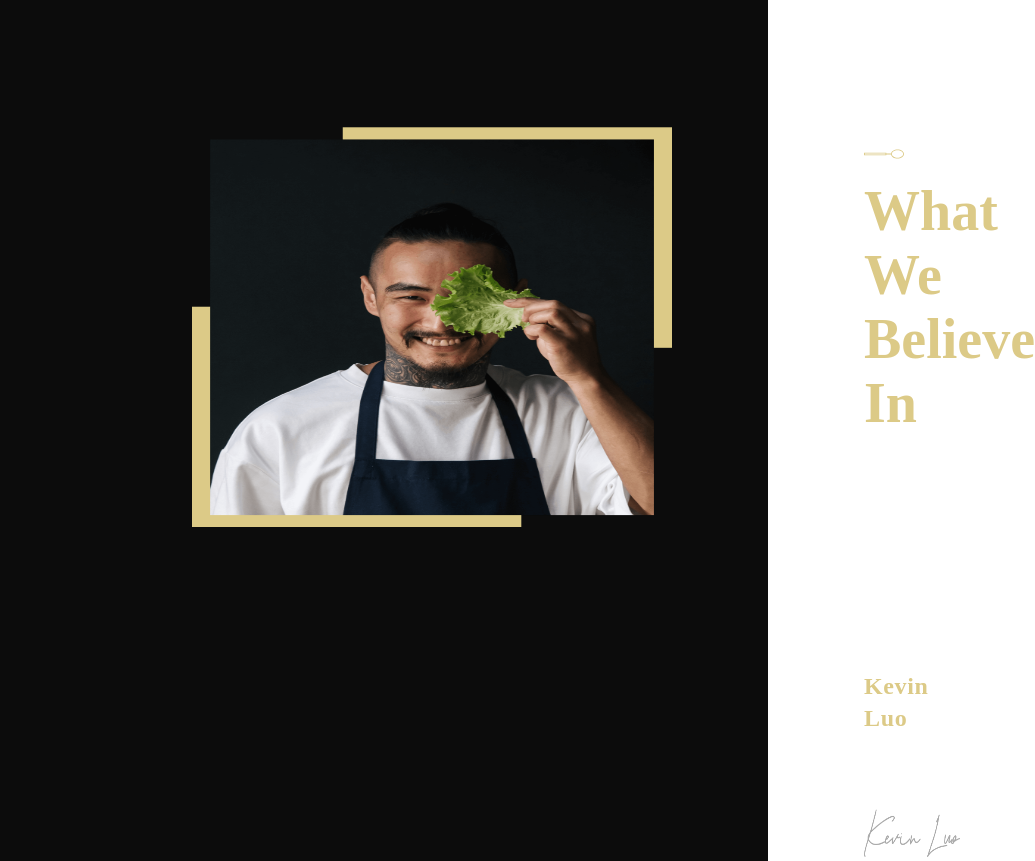
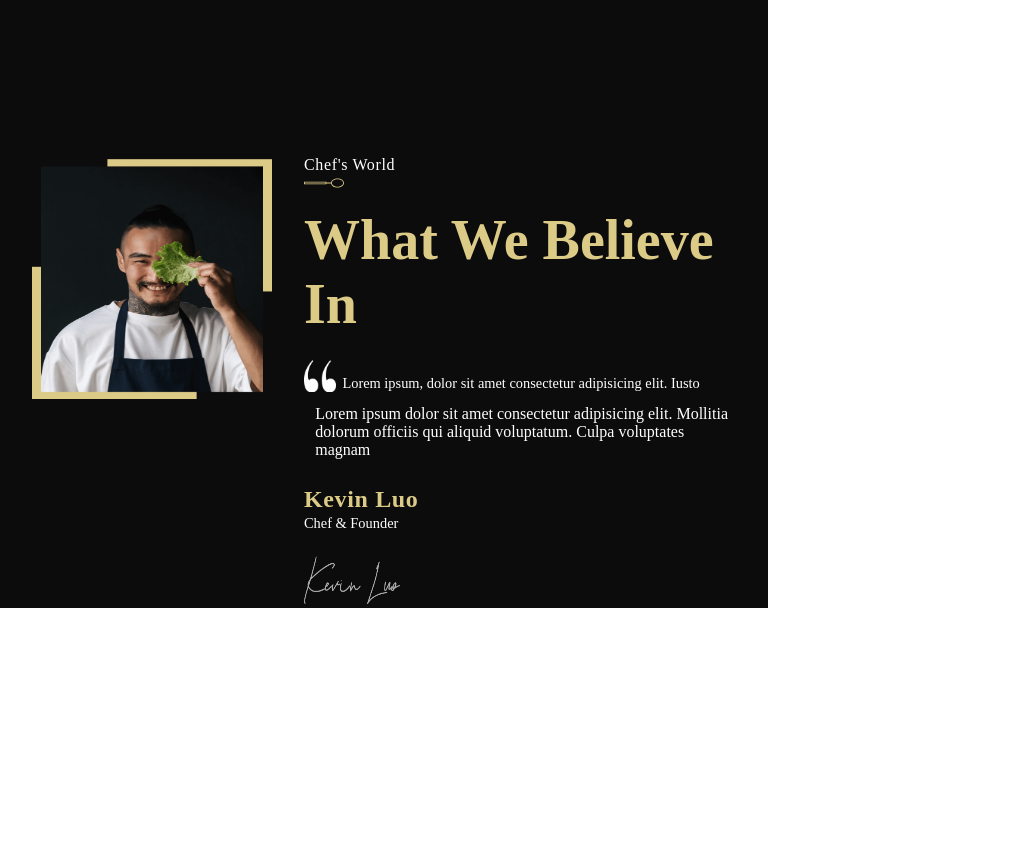
Before and after one commit to nrshakib/restaurant-website-react, a React (Create React App) app: page / in a window 768 px wide. Shown: the part 1411-2272 px from the top of the page, 1035 px wide, since content can reach past the window. After the commit the page ends 2019 px from the top, so only its background shows below. Built offline with nearby package versions, Linux system fonts and the light colour scheme; a web font is replaced by a local one.

Commit message:
Chef Section Responsive Design

```diff
--- a/src/Components/Chef/Chef.css
+++ b/src/Components/Chef/Chef.css
@@ -20,7 +20,7 @@
 .chef-img img {
   width: 30rem;
   height: 25rem;
-  margin: 0 12rem;
+  margin: 0 10rem;
 }
 .chef-sign {
   color: var(--color-white);
@@ -63,9 +63,45 @@
   height: 3rem;
   margin-top: 1.5rem;
 }
-@media screen and (min-width: 951px) and (max-width: 2000px) {
+@media screen and (min-width: 951px) and (max-width: 1150px) {
+  .chef-img img {
+    width: 25rem;
+    height: 25rem;
+    margin: 2rem 2rem 2rem 4rem;
+  }
+  .chef-info {
+    margin-top: 2rem;
+  }
 }
 @media screen and (min-width: 651px) and (max-width: 950px) {
+  .chef-img img {
+    width: 15rem;
+    height: 15rem;
+    margin: 2rem;
+  }
+  .chef-info {
+    margin-top: 1.8rem;
+  }
+  .chef-content {
+    width: 90%;
+    margin-right: 0;
+  }
+  .chef-text {
+    width: 100%;
+    font-size: 0.9rem;
+    text-align: left;
+  }
+  .chef-content-quote img {
+    margin: 1.5rem 0.4rem 0 0;
+  }
+  .chef-text-quote {
+    text-align: left;
+    margin-left: 0.7rem;
+    width: 100%;
+  }
+  .chef-sign {
+    width: 100%;
+  }
 }
 @media screen and (max-width: 650px) {
   .chef {
@@ -74,12 +110,30 @@
   .chef-img img {
     width: 10rem;
     height: 12rem;
-    margin: 1rem;
+    margin: 0.5rem;
   }
   .chef-info {
-    margin: 1.5rem;
+    margin: 2rem;
   }
-  .chef-header{
+  .chef-header {
     font-size: 2rem;
   }
+  .chef-content,
+  .chef-sign {
+    margin-left: 2.5rem;
+    margin-right: 0;
+    width: 85%;
+  }
+  .chef-sign {
+    width: 50%;
+  }
+  .chef-content-quote p {
+    width: 75%;
+    text-align: left;
+  }
+  .chef-text,
+  .chef-text-quote {
+    font-size: 0.8rem;
+    width: 100%;
+  }
 }
```
